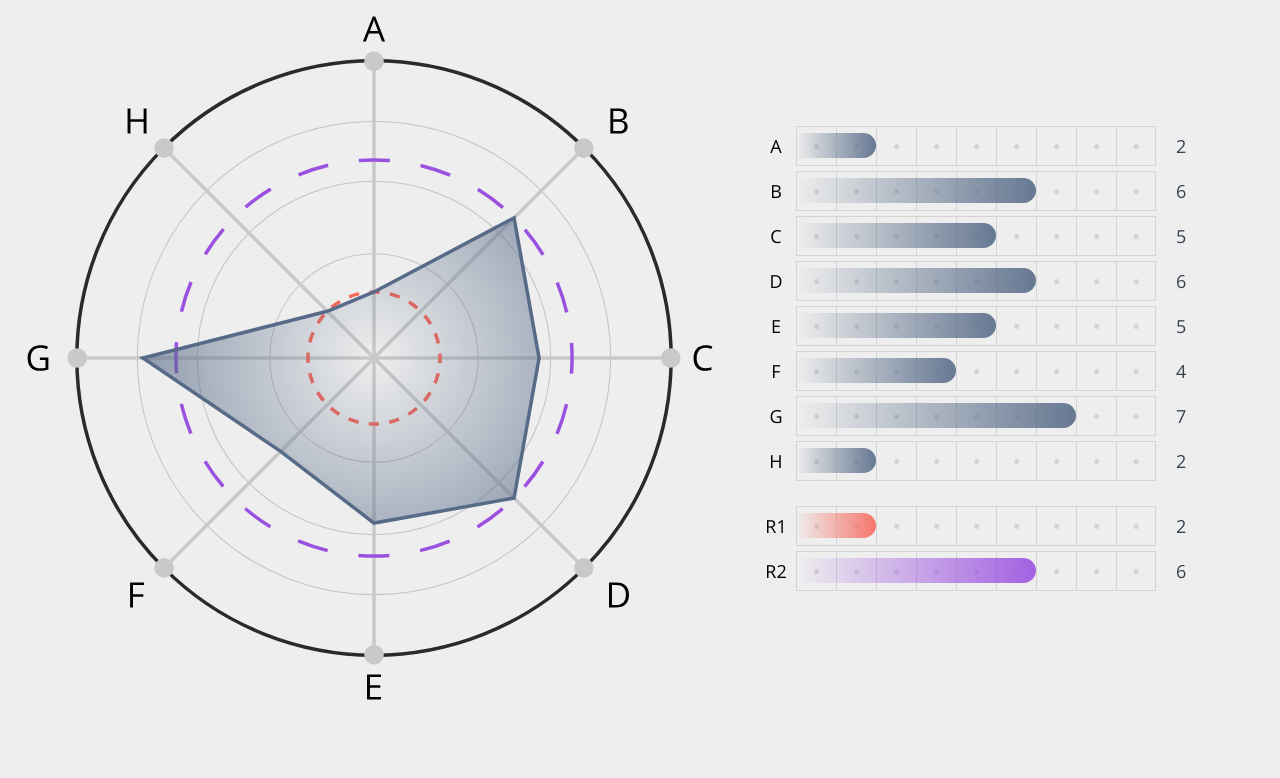
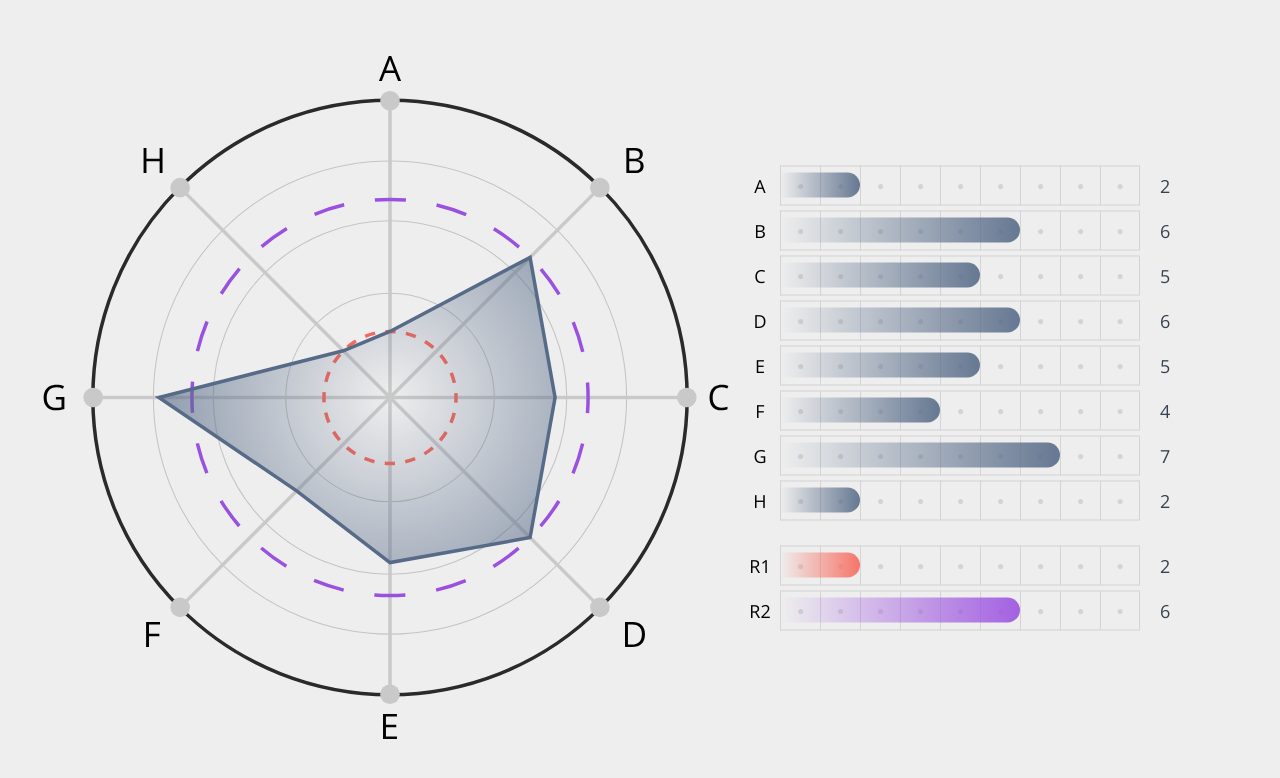
Before and after one commit to dankotov/radialChart, a plain HTML site: page index.html in a window 1280 px wide. Drawn offline with nearby package versions, Linux system fonts and the light colour scheme.

Commit message:
Centering fixes

```diff
--- a/index.html
+++ b/index.html
@@ -6,6 +6,7 @@
     <link rel="stylesheet" href="style.css">
 </head>
 <body>
+    <div class="wholeContainer">
         <div id="graph" class="graphDiv" style="opacity: 0;">
             <?xml version="1.0" encoding="utf-8"?>
             <svg id="viewGraph" version="1.1" xmlns="http://www.w3.org/2000/svg" xmlns:xlink="http://www.w3.org/1999/xlink" x="0px" y="0px"
@@ -344,10 +345,7 @@
                         <p id="agroVindicator" class="valueIndicator">6</p>
                     </div>
                 </div>
-            <!--<input type="range" min="1" max="8" value="2" id="lie" class="inputData">
-            <label for="agro">agro</label>
-            <input type="range" min="1" max="8" value="6" id="agro" class="inputData">
-            <label for="spont">spont</label>-->
+            </div>
         </div>
         <!--
         <div class="effects">
--- a/style.css
+++ b/style.css
@@ -7,6 +7,15 @@
 	font-weight: 400;
 }
 
+.wholeContainer {
+	display: flex;
+	margin: 0 auto;
+	position: absolute;
+
+	top: 50%;
+	left: 50%;
+	transform: translate(-50%, -50%);
+}
 .graphDiv {
 	transition: opacity 2s ease-in-out;
 }
@@ -58,10 +67,7 @@
     margin-bottom: 5px;
 }
 .graphDiv {
-
-
 	width: 700px;
-	height: 100%;
     margin:auto;
 }
 
```
Lines whose indentation alone changed are shown as unchanged.
